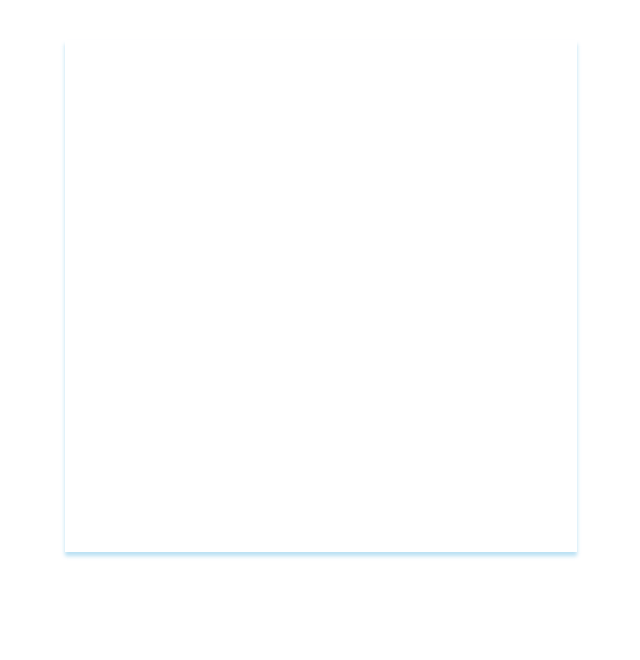
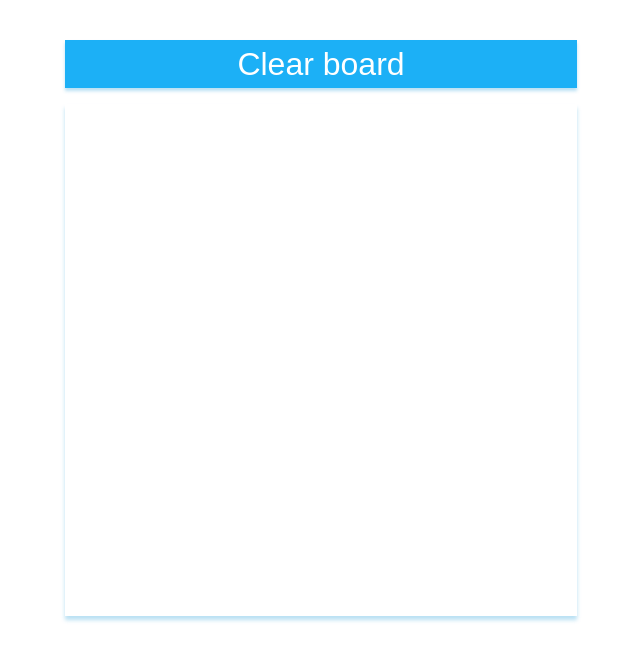
Before and after one commit to petrosAth/etch-a-sketch, a plain HTML site: page index.html in a window 1280 px wide. Shown: the whole page, without its empty margins (319-959 px from the left). Drawn offline with Linux system fonts and the light colour scheme.

Commit message:
Add button
Add button

```diff
--- a/index.html
+++ b/index.html
@@ -10,6 +10,9 @@
 
   <body>
     <div class="sketchboard">
+      <div class="sketchboard__buttons">
+        <button class="sketchboard__buttons__clear-button">Clear board</button>
+      </div>
       <div class="sketchboard__area"></div>
     </div>
   </body>
--- a/styles/style.css
+++ b/styles/style.css
@@ -1,7 +1,13 @@
+@import url("https://fonts.googleapis.com/css2?family=Roboto:wght@300;400;500;600;700;800;900&display=swap");
+
 * {
   box-sizing: border-box;
   margin: 0;
   padding: 0;
+}
+
+body {
+  font-family: Roboto, sans-serif;
 }
 
 .sketchboard {
@@ -12,6 +18,26 @@
   max-width: 40vw;
   max-height: 40vh;
   gap: 1em;
+}
+
+.sketchboard__buttons {
+  display: flex;
+  justify-content: center;
+}
+
+.sketchboard__buttons__clear-button {
+  box-shadow: 0em 0.10em 0.10em 0em rgba(24, 153, 214, 0.3);
+  font-size: 2em;
+  border: none;
+  background-color: rgb(28, 176, 246);
+  color: white;
+  width: 100%;
+}
+
+.sketchboard__buttons__clear-button:active {
+  box-shadow: none;
+  box-shadow: 0em 0.03em 0.03em 0em rgba(24, 153, 214, 0.3);
+  margin: 0.03em 0 0;
 }
 
 .sketchboard__area {
```
